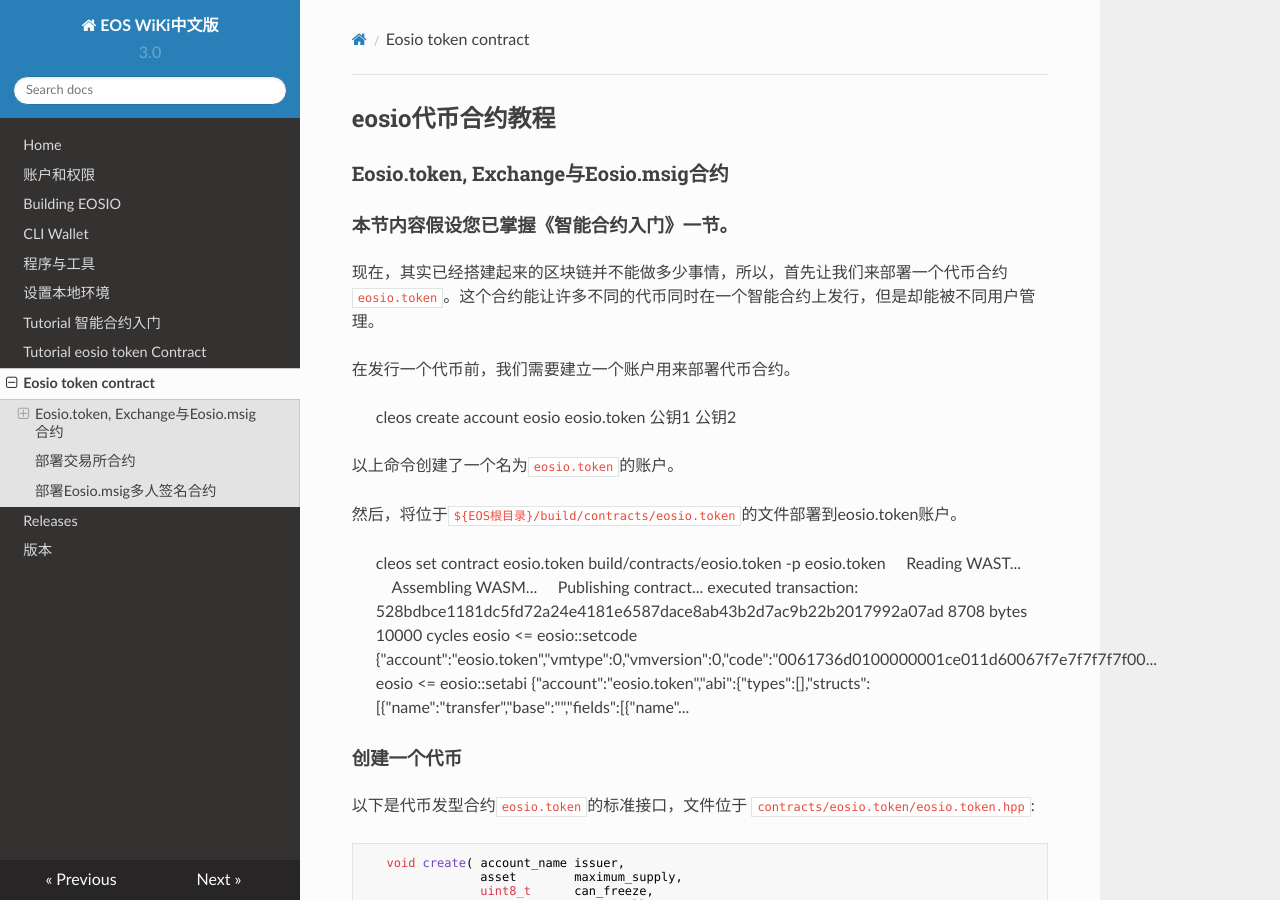
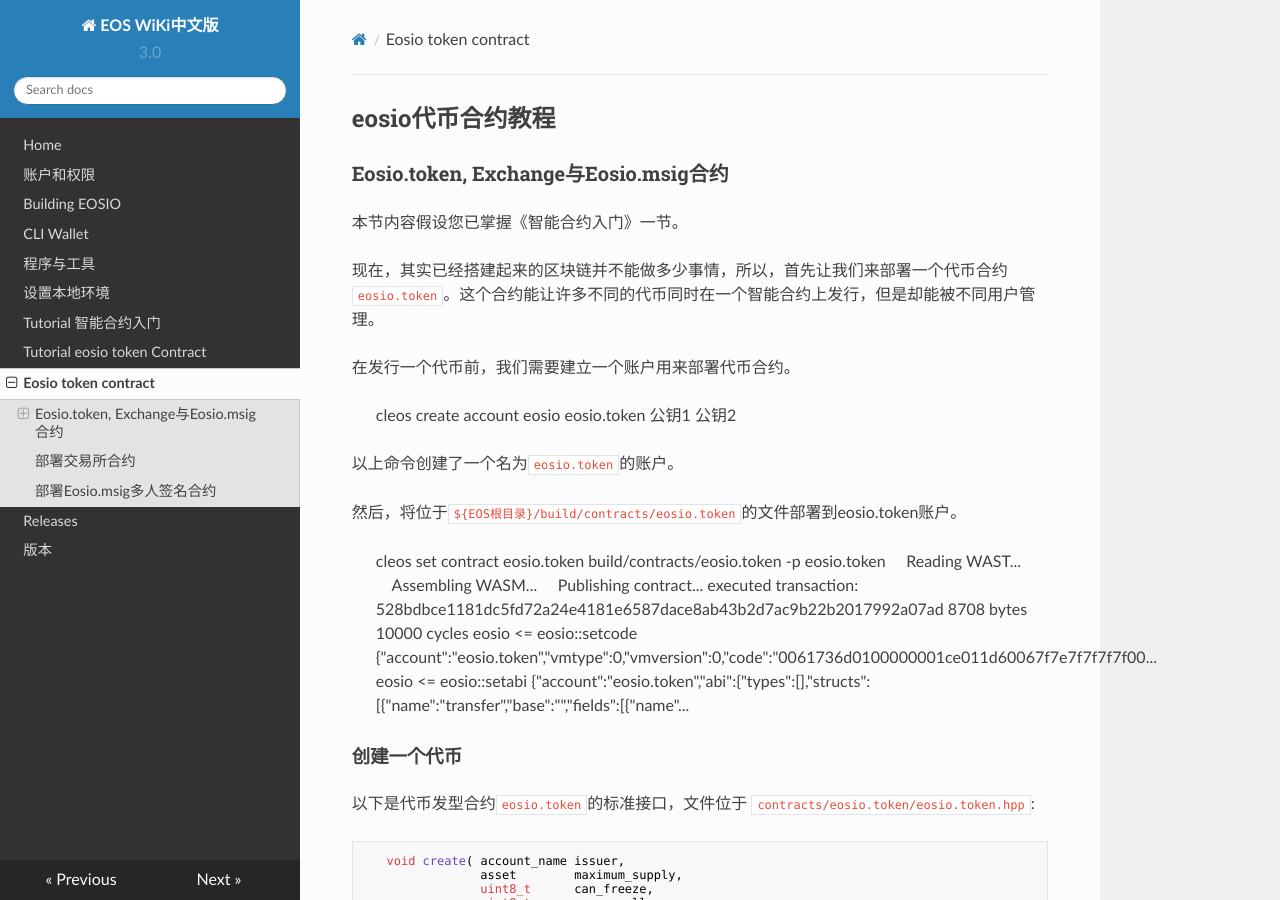
Before and after one commit to eostea/eos-wiki, an MkDocs documentation site: the page built from docs/eosio_token_contract.md, in a window 1280 px wide and 900 px high. Built offline with MkDocs 1.6.1, drawn with Linux system fonts in a browser that asks for light colours; nearby versions of some CDN libraries.

```diff
--- a/docs/eosio_token_contract.md
+++ b/docs/eosio_token_contract.md
@@ -1,7 +1,7 @@
 ## eosio代币合约教程
 
 ### Eosio.token, Exchange与Eosio.msig合约
-####本节内容假设您已掌握《智能合约入门》一节。
+本节内容假设您已掌握《智能合约入门》一节。
 
 现在，其实已经搭建起来的区块链并不能做多少事情，所以，首先让我们来部署一个代币合约`eosio.token`。这个合约能让许多不同的代币同时在一个智能合约上发行，但是却能被不同用户管理。
 
```
